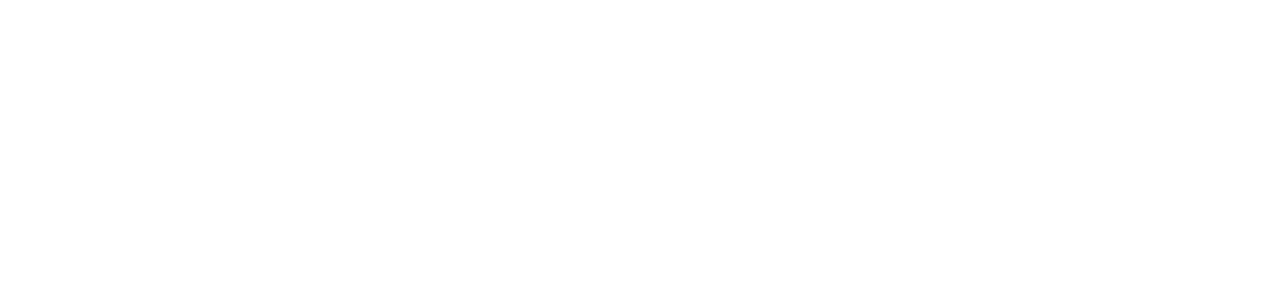
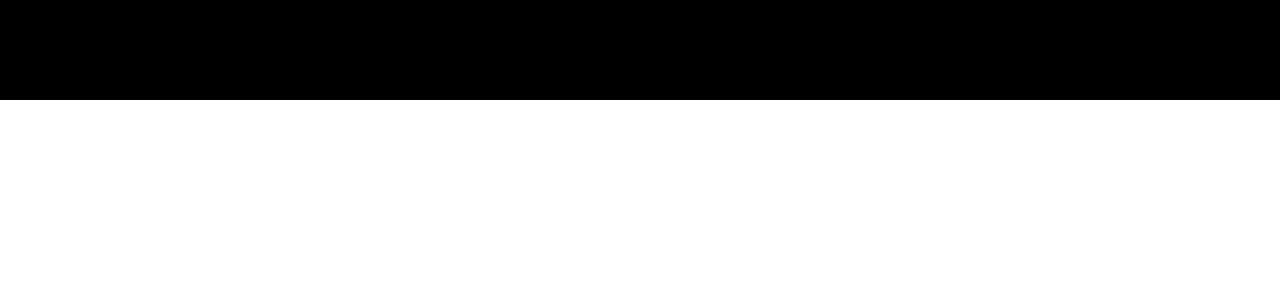
Before and after one commit to 4RG0S/2023-Spring-Homeless, a React (Create React App) app: page /posts in a window 1280 px wide. Shown: the top 300 px of the page. Built offline with nearby package versions, Linux system fonts and the light colour scheme.

Commit message:
feat: modify Scaffold widget using styled-components

```diff
--- a/src/ui/posts/Posts.tsx
+++ b/src/ui/posts/Posts.tsx
@@ -1,8 +1,14 @@
 import React from "react";
+import Scaffold from "../widget/Scaffold";
 
 const Posts = (): JSX.Element => {
     return (
-        <></>
+        <Scaffold {...{background: 'black'}}>
+            <div style={{
+                background: 'black',
+                height: '100px',
+            }}></div>
+        </Scaffold>
     );
 }
 
--- a/src/ui/widget/Scaffold.tsx
+++ b/src/ui/widget/Scaffold.tsx
@@ -1,4 +1,5 @@
 import React from "react"
+import { styled } from "styled-components"
 
 type ScaffoldProps = {
     children?: React.ReactNode,
@@ -14,6 +15,13 @@
     SCREEN_MIN_WIDTH: '280px'
 }
 
+const StyledScaffold = styled.div<ScaffoldProps>`
+    height: ${props => props.height};
+    width: ${props => props.width};
+    min-height: ${props => props.minHeight};
+    min-width: ${props => props.minWidth};
+`;
+
 const Scaffold: React.FC<ScaffoldProps> = ({
     children = undefined,
     height = undefined,
@@ -23,15 +31,15 @@
     ...otherAttributes
 }) => {
     return (
-        <div style={{
-            height: height,
-            width: width,
-            minHeight: minHeight,
-            minWidth: minWidth,
-            ...otherAttributes
-        }}>
+        <StyledScaffold
+            height={height}
+            width={width}
+            minHeight={minHeight}
+            minWidth={minWidth}
+            style={{...otherAttributes}}
+        >
             {children}
-        </div>
+        </StyledScaffold>
     )
 }
 
```
